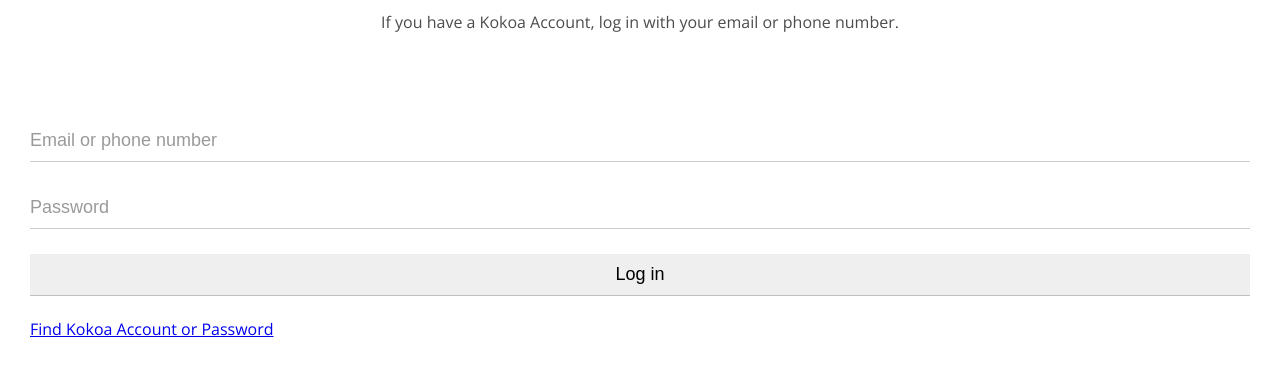
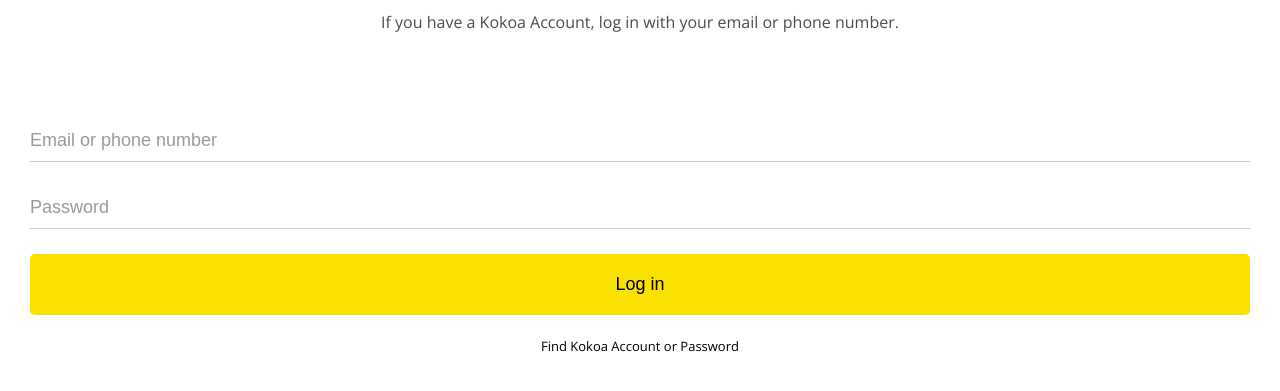
Before and after one commit to kosb123/kokoa-clone-2020, a plain HTML site: page index.html in a window 1280 px wide. Shown: the part 167-558 px from the top of the page. Drawn offline with nearby package versions, Linux system fonts and the light colour scheme.

Commit message:
finishe frist page

```diff
--- a/css/styles.css
+++ b/css/styles.css
@@ -1,6 +1,7 @@
 @import url("https://fonts.googleapis.com/css2?family=Open+Sans:wght@400;600&display=swap");
 @import "reset.css";
 @import "status-bar.css";
+@import "variables.css";
 body {
   font-family: "Open Sans", sans-serif;
 }
@@ -30,9 +31,27 @@ body {
   border: none;
   padding: 10px 0px;
   font-size: 18px;
+  margin-bottom: 25px;
+}
+#login-form input:not([type="submit"]) {
   border-bottom: 1px solid rgba(0, 0, 0, 0.2);
-  margin-bottom: 25px;
+  transition: border-color 0.5s ease-in-out;
 }
 #login-form input::placeholder {
   color: rgba(0, 0, 0, 0.4);
 }
+#login-form input:focus {
+  border-color: var(--yellow);
+}
+#login-form input[type="submit"] {
+  background-color: var(--yellow);
+  cursor: pointer;
+  padding: 20px 0px;
+  border-radius: 5px;
+}
+#login-form a {
+  text-align: center;
+  text-decoration: none;
+  color: inherit;
+  font-size: 13px;
+}
--- /dev/null
+++ b/css/variables.css
@@ -0,0 +1,3 @@
+:root {
+  --yellow: #fae100;
+}
```
